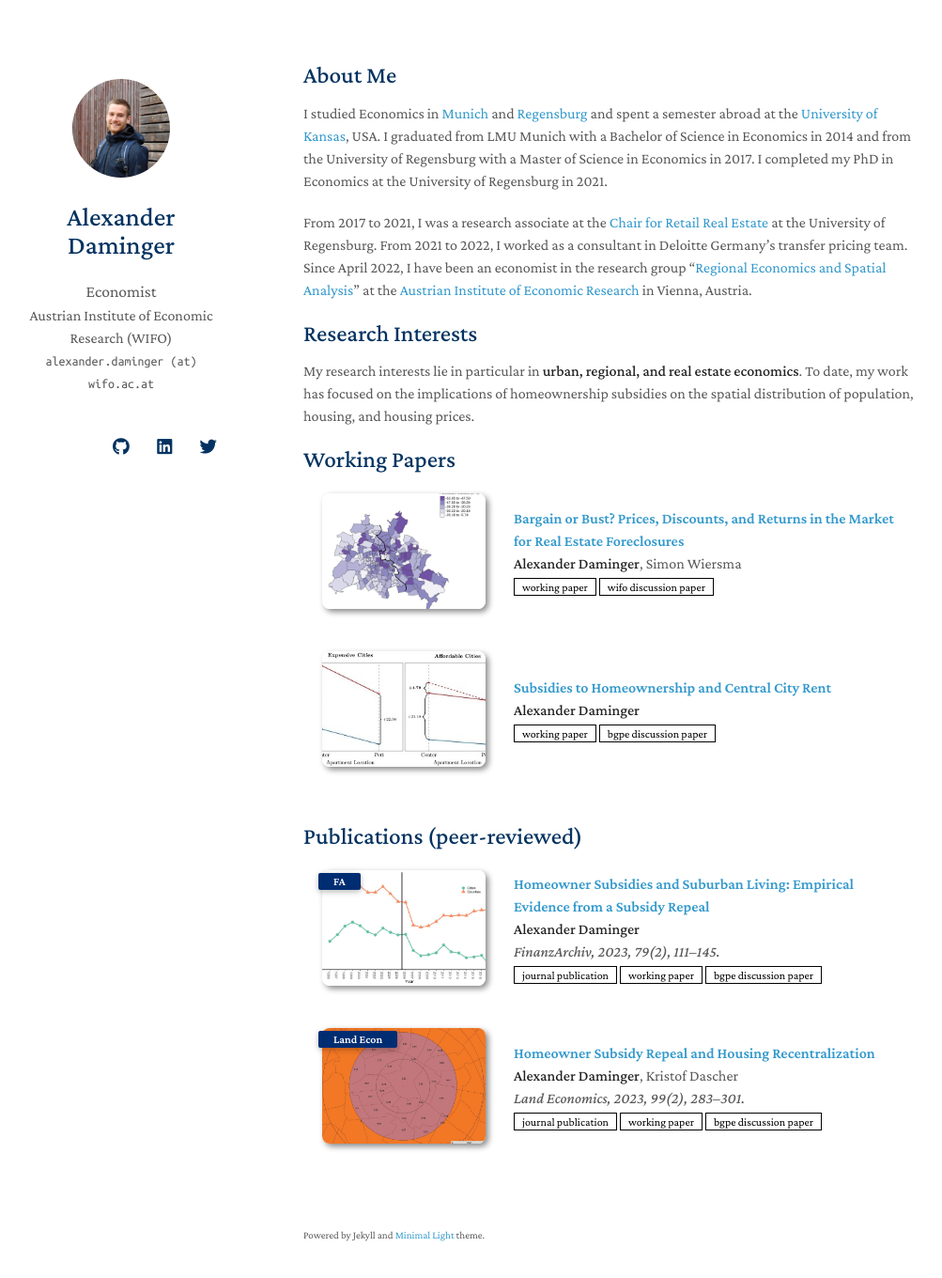
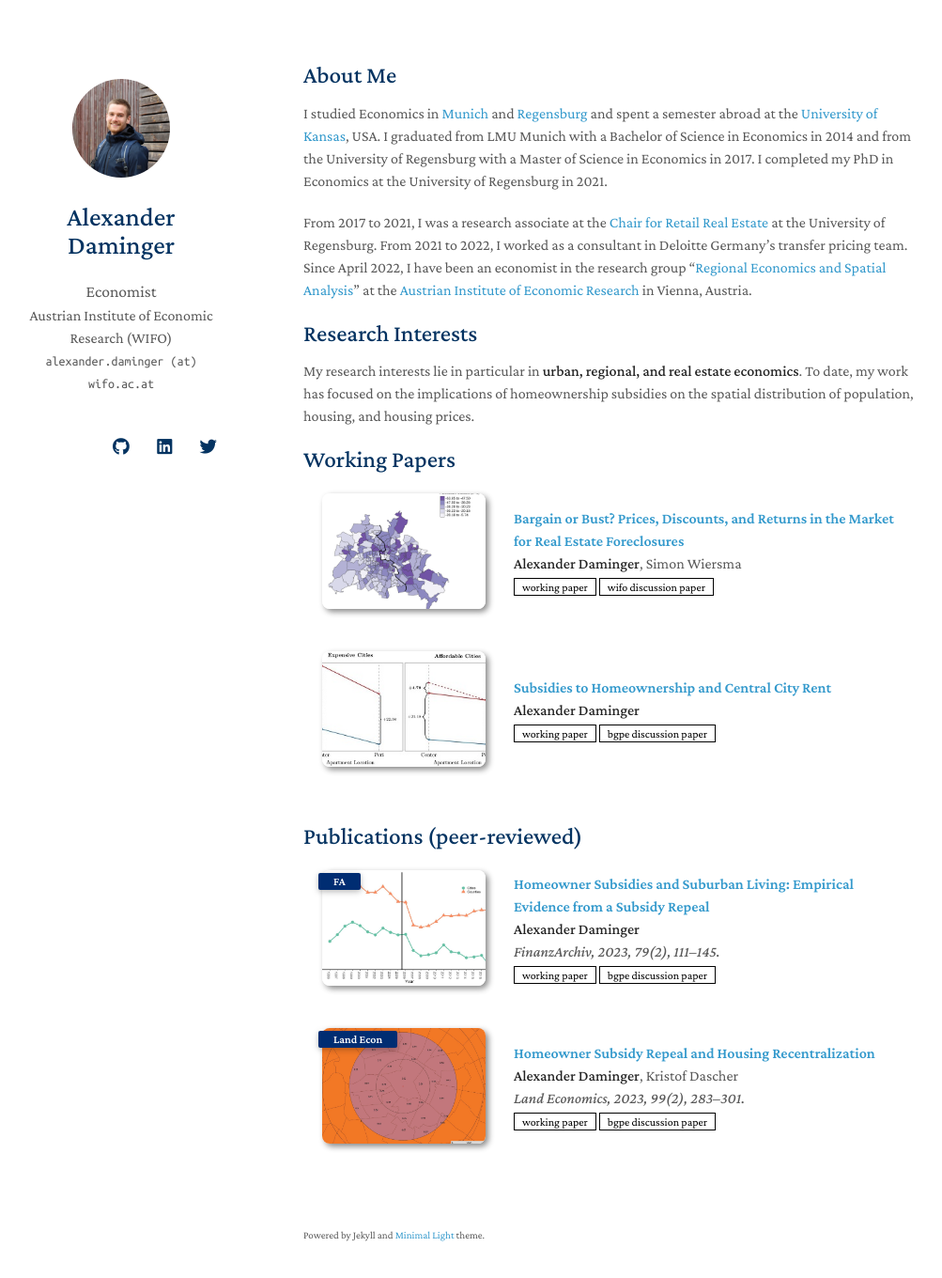
Before and after one commit to alexdaminger/alexdaminger.github.io, a Jekyll site: the page built from index.md, in a window 1280 px wide and 1395 px high. Shown: the top 1360 px of the window at 94% size, without its empty margins (147-1150 px from the left). Built offline with Jekyll 4.4.1, drawn with Linux system fonts in a browser that asks for light colours; nearby versions of some CDN libraries; a style sheet for code colours, icons or effects is not loaded; our own code applies the rules of GitHub Pages for plain Markdown files.

Commit message:
Update publications.md

```diff
--- a/_includes/publications.md
+++ b/_includes/publications.md
@@ -21,7 +21,7 @@
       <div class="periodical"><em>{{ link.conference }}</em>
       </div>
     <div class="links">
-     {% if link.wp %}
+     {% if journal.pub %}
       <a href="{{ journal.pub }}" class="btn btn-sm z-depth-0" role="button" target="_blank" style="font-size:12px;">journal publication</a>
       {% endif %}
       {% if link.wp %}
```
